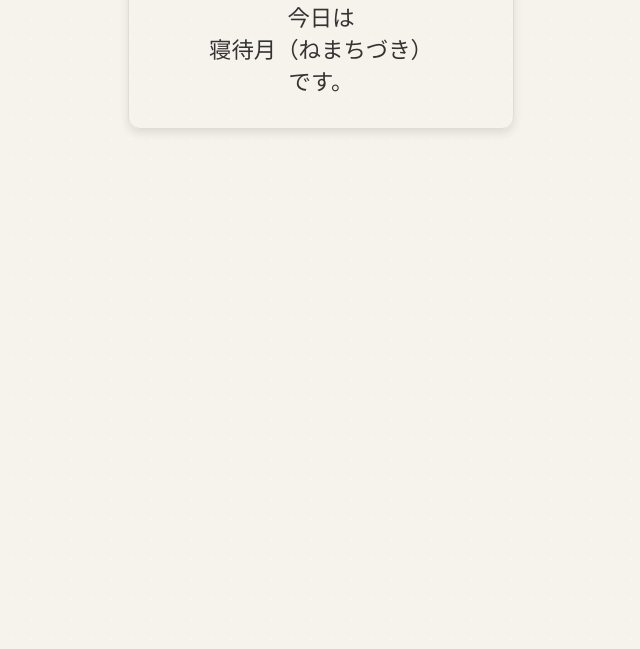
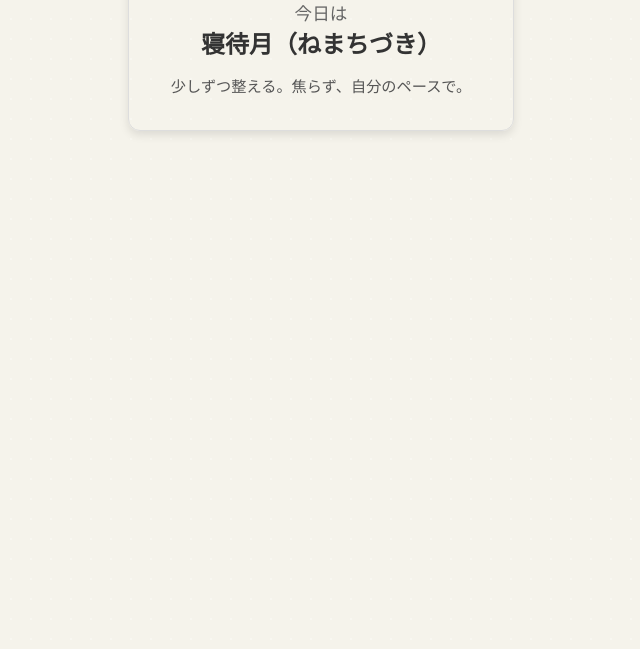
Before and after one commit to hitomisty/moon-widget, a plain HTML site: page index.html in a window 1280 px wide. Shown: the part 151-800 px from the top of the page, without its empty margins (319-959 px from the left). Drawn offline with Linux system fonts and the light colour scheme.

Commit message:
Update index.html

```diff
--- a/index.html
+++ b/index.html
@@ -24,15 +24,28 @@
       font-size: 3em;
       margin-bottom: 0.3em;
     }
+    .moon-prefix {
+      font-size: 1.1em;
+      color: #666;
+    }
     .moon-label {
-      font-size: 1.4em;
-      white-space: pre-line;
+      font-size: 1.5em;
+      font-weight: bold;
+      margin-bottom: 0.5em;
+    }
+    .moon-advice {
+      font-size: 0.95em;
+      color: #555;
+      line-height: 1.5;
+      margin-top: 1em;
     }
   </style>
 </head>
 <body>
   <div class="moon-icon" id="moonIcon">🌙</div>
-  <div class="moon-label" id="moonLabel">今日は\n満月（まんげつ）\nです。</div>
+  <div class="moon-prefix">今日は</div>
+  <div class="moon-label" id="moonLabel">寝待月（ねまちづき）</div>
+  <div class="moon-advice" id="moonAdvice"></div>
 
   <script>
     function getMoonAge() {
@@ -44,30 +57,31 @@
     }
 
     function getMoonData(age) {
-      if (age < 1.5 || age >= 28.5) return ['🌑', '新月（しんげつ）'];
-      if (age < 3.5) return ['🌒', '二日月（ふつかづき）'];
-      if (age < 5.5) return ['🌒', '三日月（みかづき）'];
-      if (age < 7.5) return ['🌒', '四日月（よっかづき）'];
-      if (age < 8.5) return ['🌓', '上弦の月（じょうげんのつき）'];
-      if (age < 10.5) return ['🌔', '七日月（なのかづき）'];
-      if (age < 12.5) return ['🌔', '十日月（とおかづき）'];
-      if (age < 14.8) return ['🌔', '小望月（こもちづき）'];
-      if (age < 15.5) return ['🌕', '満月（まんげつ）'];
-      if (age < 16.5) return ['🌖', '十六夜（いざよい）'];
-      if (age < 17.5) return ['🌖', '立待月（たちまちづき）'];
-      if (age < 18.5) return ['🌖', '居待月（いまちづき）'];
-      if (age < 19.5) return ['🌖', '寝待月（ねまちづき）'];
-      if (age < 20.5) return ['🌖', '更待月（ふけまちづき）'];
-      if (age < 21.5) return ['🌖', '二十日月（はつかづき）'];
-      if (age < 23.5) return ['🌗', '下弦の月（かげんのつき）'];
-      if (age < 26.5) return ['🌘', '有明の月（ありあけのつき）'];
-      return ['🌘', '三十日月（みそかづき）'];
+      if (age < 1.5 || age >= 28.5) return ['🌑', '新月（しんげつ）', '静かなはじまり。意図を見つけて。'];
+      if (age < 3.5) return ['🌒', '二日月（ふつかづき）', 'ゆっくりと心身を立ち上げて。'];
+      if (age < 5.5) return ['🌒', '三日月（みかづき）', '新しいことに少しずつ取り組んで。'];
+      if (age < 7.5) return ['🌒', '四日月（よっかづき）', '内にある芽を育てていく時間。'];
+      if (age < 8.5) return ['🌓', '上弦の月（じょうげんのつき）', '迷いが出やすい時。方向性を見直すチャンス。'];
+      if (age < 10.5) return ['🌔', '七日月（なのかづき）', '気持ちに素直に動いてみて。'];
+      if (age < 12.5) return ['🌔', '十日月（とおかづき）', '少しずつ形になっていく時期。'];
+      if (age < 14.8) return ['🌔', '小望月（こもちづき）', '満ちゆく中で、自分を信じて進んで。'];
+      if (age < 15.5) return ['🌕', '満月（まんげつ）', 'エネルギーのピーク。手放しを意識して。'];
+      if (age < 16.5) return ['🌖', '十六夜（いざよい）', '少しずつ整える。焦らず、自分のペースで。'];
+      if (age < 17.5) return ['🌖', '立待月（たちまちづき）', '少しずつ整える。焦らず、自分のペースで。'];
+      if (age < 18.5) return ['🌖', '居待月（いまちづき）', '少しずつ整える。焦らず、自分のペースで。'];
+      if (age < 19.5) return ['🌖', '寝待月（ねまちづき）', '少しずつ整える。焦らず、自分のペースで。'];
+      if (age < 20.5) return ['🌖', '更待月（ふけまちづき）', '少しずつ整える。焦らず、自分のペースで。'];
+      if (age < 21.5) return ['🌖', '二十日月（はつかづき）', '静けさを感じる時間を持って。'];
+      if (age < 23.5) return ['🌗', '下弦の月（かげんのつき）', '振り返りに適したタイミング。静かな内省を。'];
+      if (age < 26.5) return ['🌘', '有明の月（ありあけのつき）', '静けさと休息を意識して。心身を緩めて。'];
+      return ['🌘', '三十日月（みそかづき）', 'そっと終わりを受け入れて、整える。'];
     }
 
     const age = getMoonAge();
-    const [icon, label] = getMoonData(age);
+    const [icon, label, advice] = getMoonData(age);
     document.getElementById('moonIcon').textContent = icon;
-    document.getElementById('moonLabel').textContent = `今日は\n${label}\nです。`;
+    document.getElementById('moonLabel').textContent = label;
+    document.getElementById('moonAdvice').textContent = advice;
   </script>
 </body>
 </html>
```
